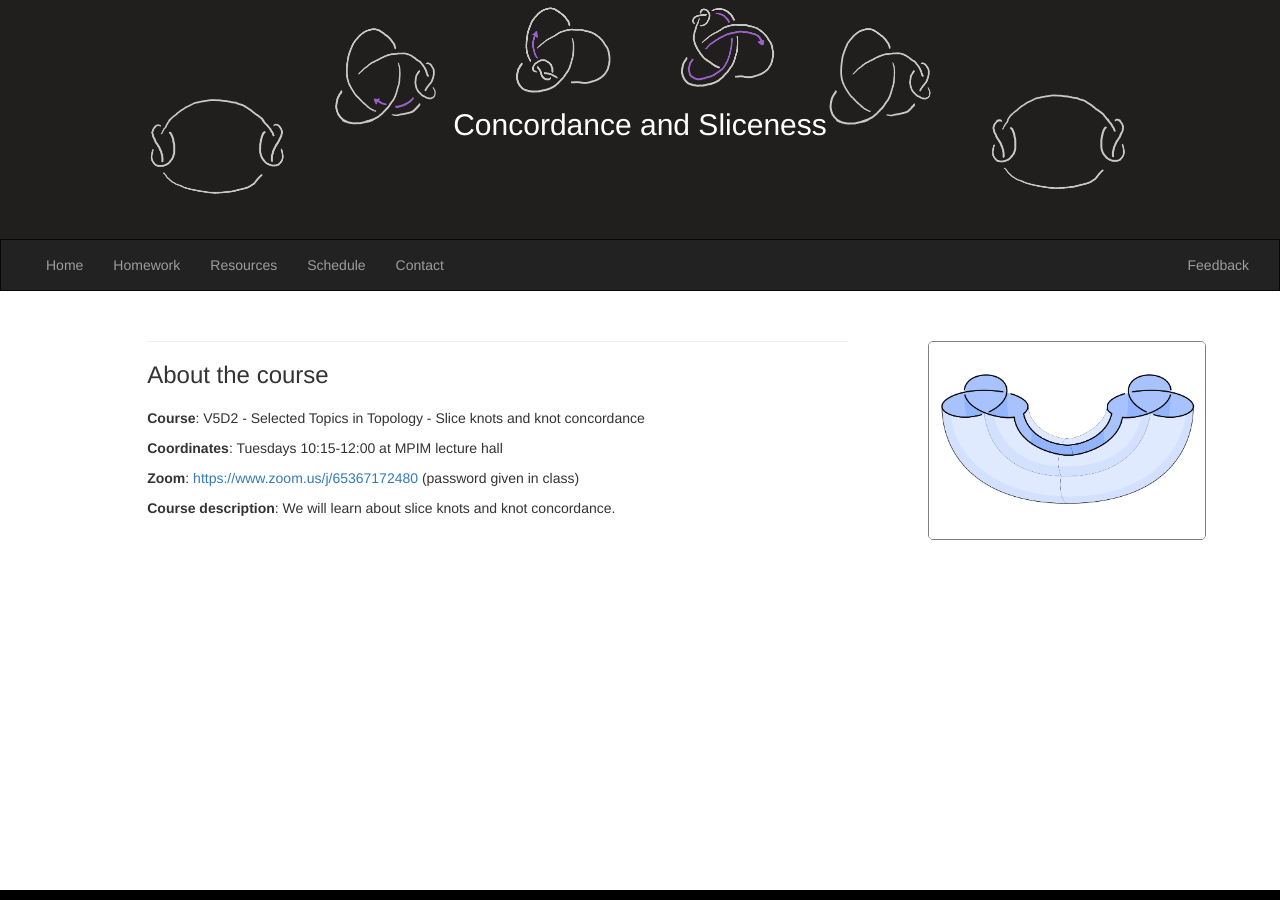
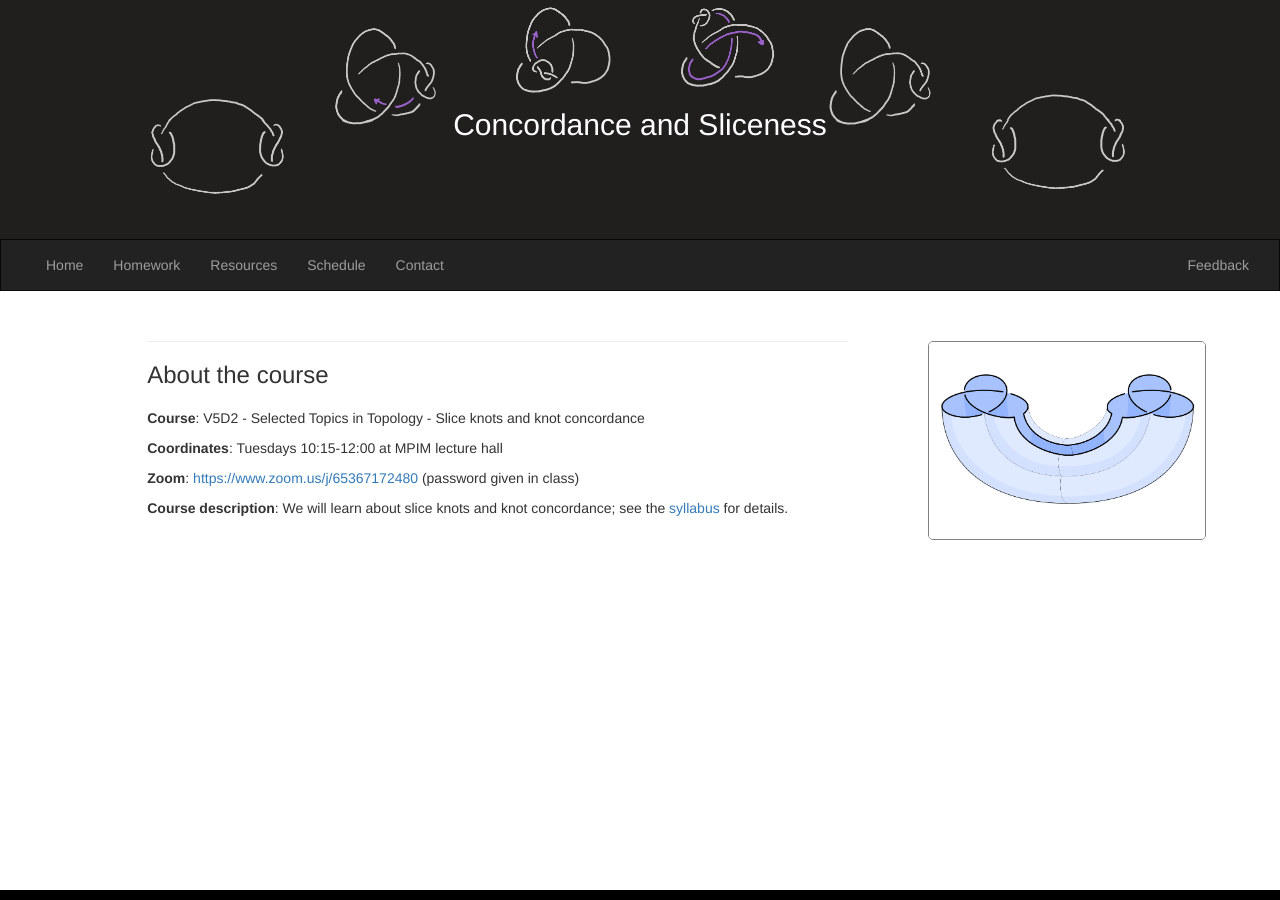
Before and after one commit to imsundberg/concordance, a Jekyll site: the page built from README.md, in a window 1280 px wide. Built offline with Jekyll 4.4.1, drawn with Linux system fonts in a browser that asks for light colours; our own code applies the rules of GitHub Pages for plain Markdown files.

Commit message:
Update home.html

```diff
--- a/_includes/home.html
+++ b/_includes/home.html
@@ -34,7 +34,7 @@
 		<div class="row">
 			<div class="col-sm-2"></div>
 			<div class="col-sm-10" id="space">
-				<b>Course description</b>: We will learn about slice knots and knot concordance.
+				<b>Course description</b>: We will learn about slice knots and knot concordance; see the <a href="https://imsundberg.github.io/concordance/files/Syllabus.pdf">syllabus</a> for details.
 			</div>
 		</div>
 	</div>
```
